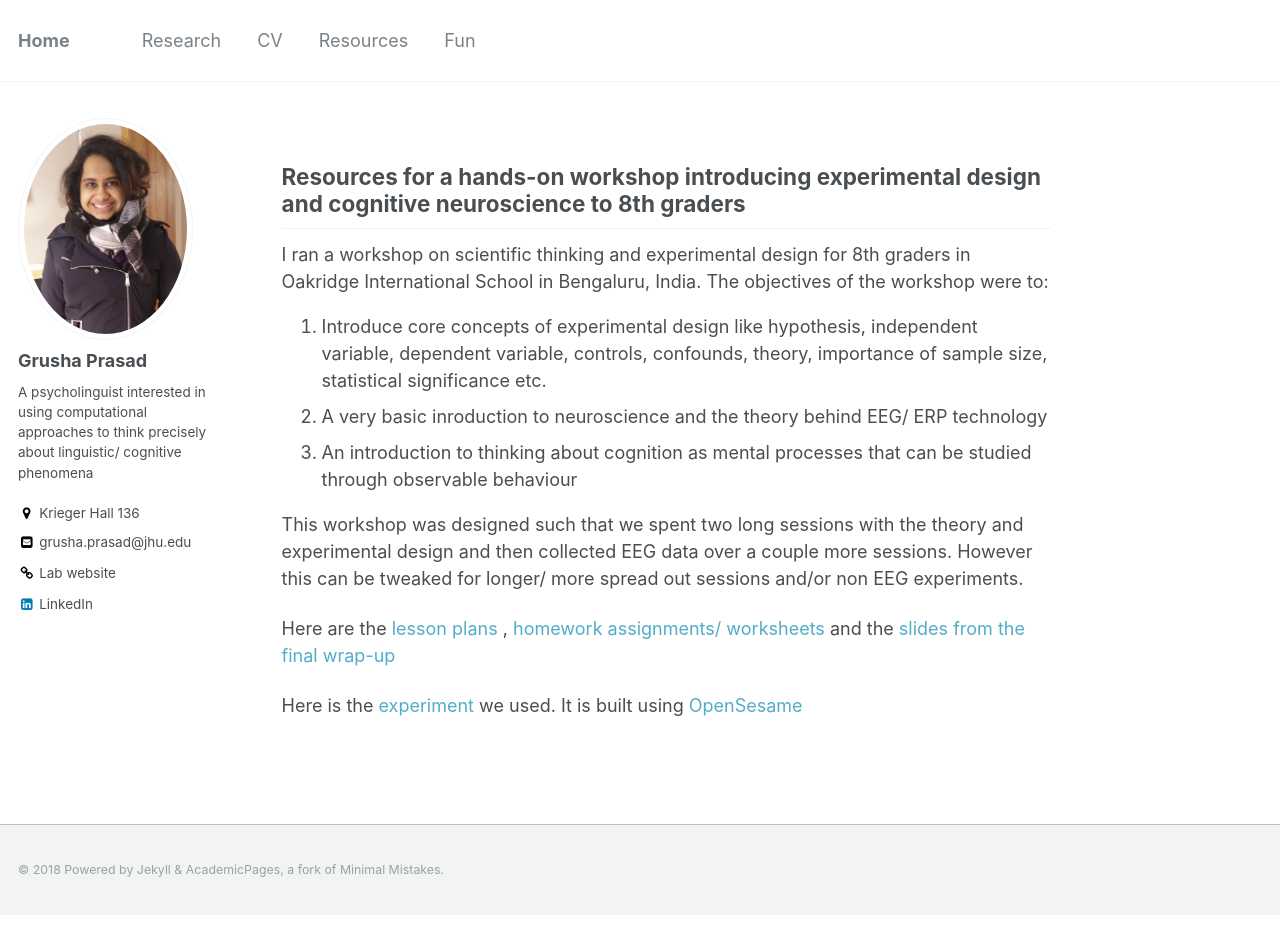
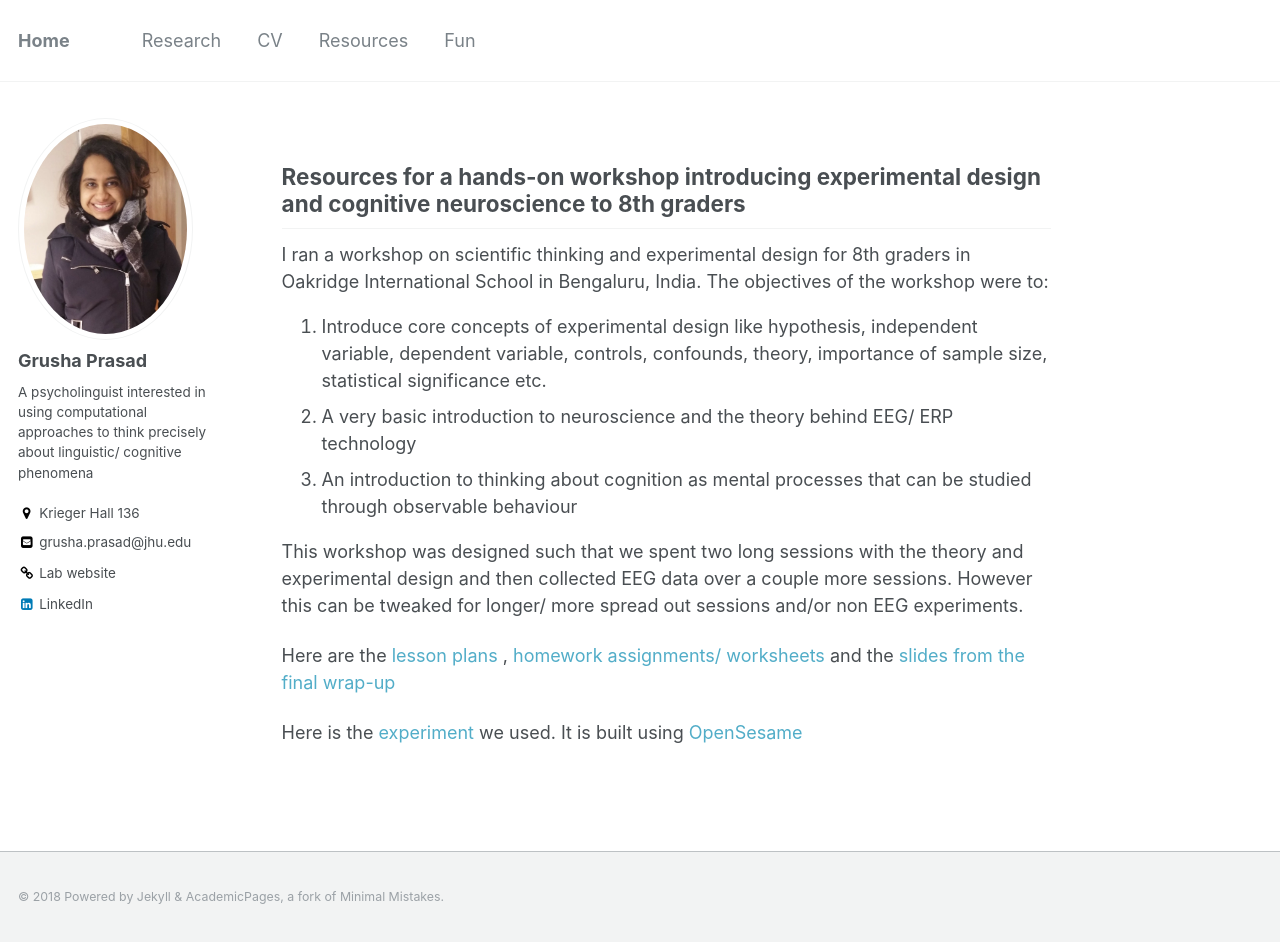
Before and after one commit to grushaprasad/grushaprasad.github.io, a Jekyll site: the page built from _pages/resources.html, in a window 1280 px wide and 942 px high. Built offline with Jekyll 4.4.1, drawn with Linux system fonts in a browser that asks for light colours.

Commit message:
trying stuff

```diff
--- a/_pages/resources.html
+++ b/_pages/resources.html
@@ -9,7 +9,7 @@ I ran a workshop on scientific thinking and experimental design for 8th graders
 <ol>
     <li> Introduce core concepts of experimental design like hypothesis, independent variable, dependent variable, controls, confounds, theory, importance of sample size, statistical significance etc. </li>
 
-    <li> A very basic inroduction to neuroscience and the theory behind EEG/ ERP technology </li>
+    <li> A very basic introduction to neuroscience and the theory behind EEG/ ERP technology </li>
 
     <li> An introduction to thinking about cognition as mental processes that can be studied through observable behaviour </li>
  </ol>
```
